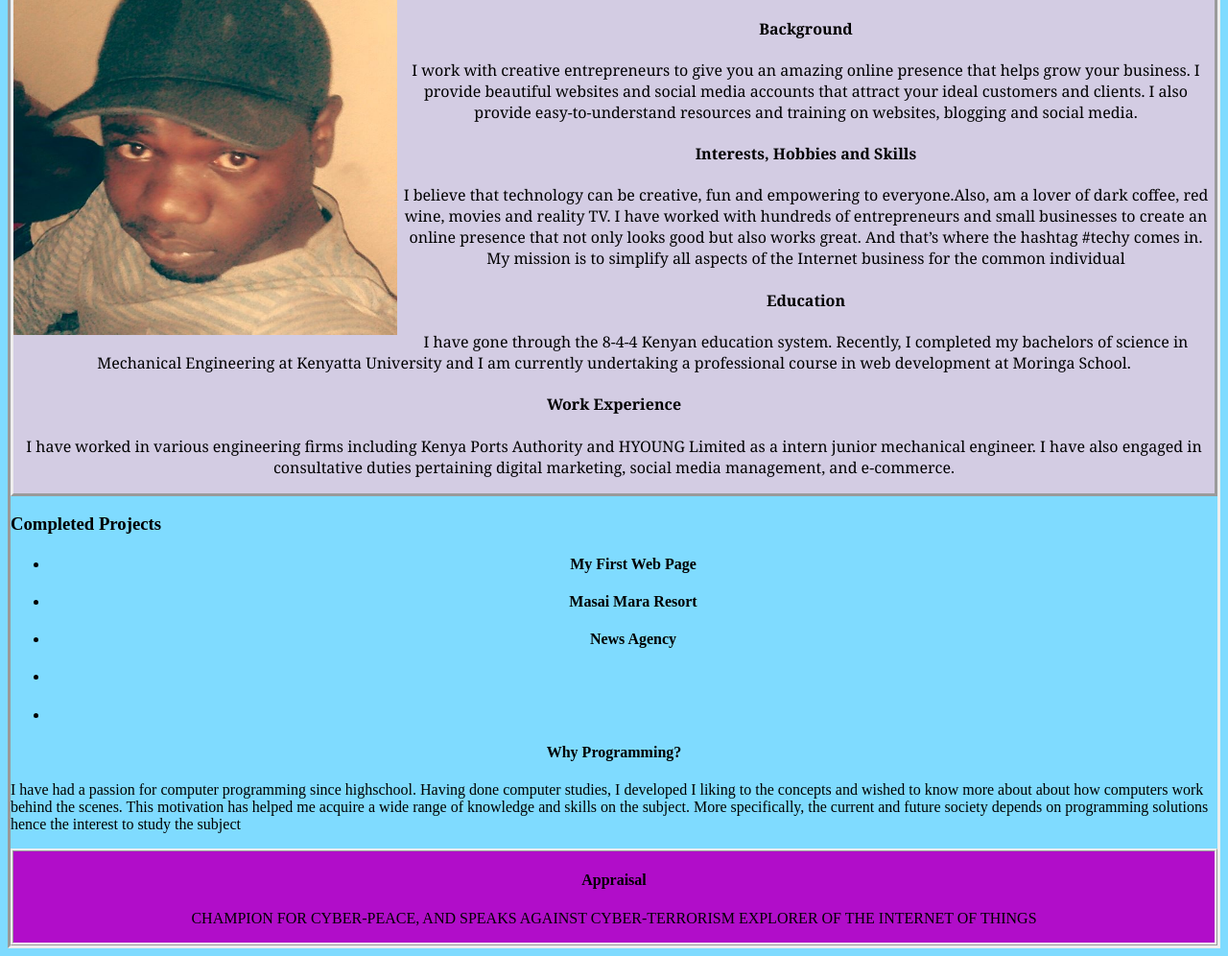
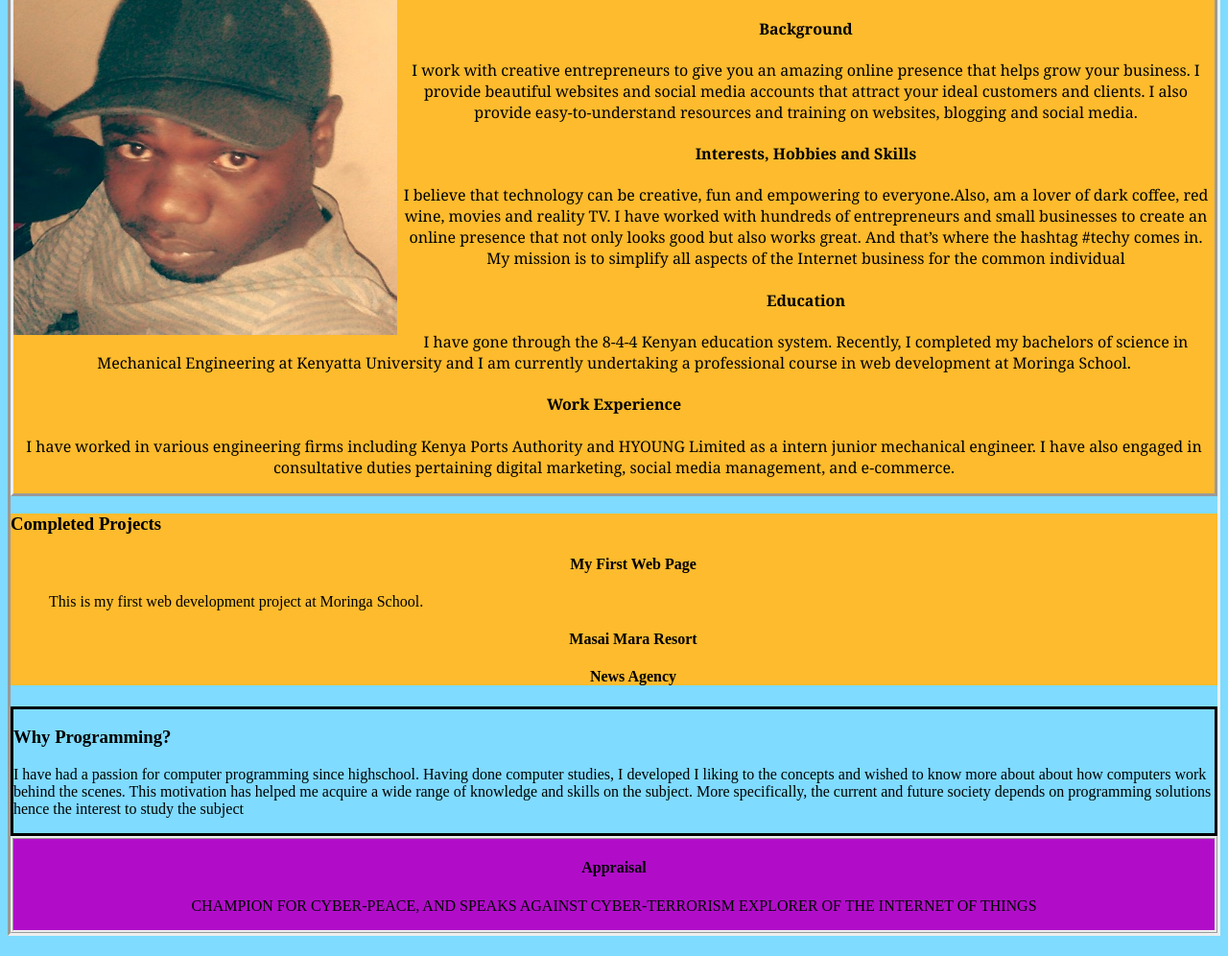
Before and after one commit to FawcettSimiyu/portfolio, a plain HTML site: page index.html in a window 1280 px wide. Shown: the part 285-1281 px from the top of the page at 96% size. Drawn offline with Linux system fonts and the light colour scheme.

Commit message:
Add pages to webpage and html elements.

```diff
--- a/css/styles.css
+++ b/css/styles.css
@@ -1,5 +1,5 @@
 .projects {
-
+  background-color: #fdbb2d;
 }
 .About{
   float:left;
@@ -15,7 +15,7 @@ body {
   text-align: center;
   font-family: georgia;
   border-style: outset;
-  background-color: #D3CCE3;
+  background-color: #fdbb2d;
 }
 .footer {
   text-align: center;
@@ -32,3 +32,9 @@ h4 {
   display:flex;
   background-color: #302b63;
 }
+#list {
+  list-style: none;
+}
+.program {
+  border-style: solid;
+}
--- a/index.html
+++ b/index.html
@@ -30,9 +30,9 @@
   </div>
     <div class="projects">
       <h3>Completed Projects</h3>
-      <ul>
+      <ul id="list">
         <li><h4>My First Web Page</h4></li>
-        <p></p>
+        <p>This is my first web development project at Moringa School. </p>
         <li><h4>Masai Mara Resort</h4> </li>
         <p></p>
         <li><h4>News Agency</h4> </li>
@@ -44,7 +44,7 @@
       </ul>
     </div>
     <div class="program">
-      <h4>Why Programming?</h4>
+      <h3>Why Programming?</h3>
       <p>I have had a passion for computer programming since highschool. Having done computer studies, I developed I liking to the concepts and wished to know more about about how computers work behind the scenes. This motivation has helped me acquire a wide range of knowledge and skills on the subject. More specifically, the current and future society depends on programming solutions hence the interest to study the subject</p>
     </div>
     <div class="footer">
```
